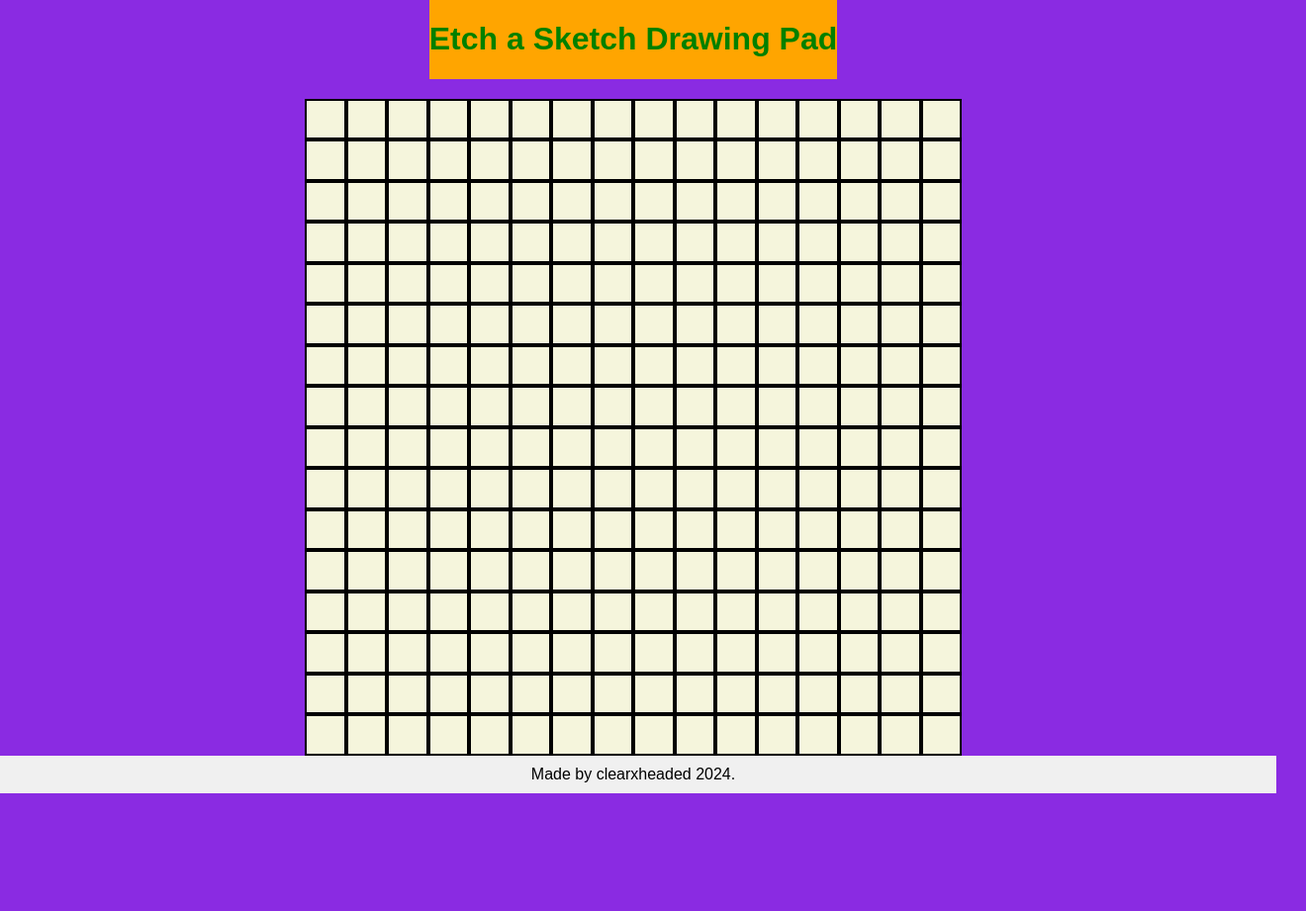
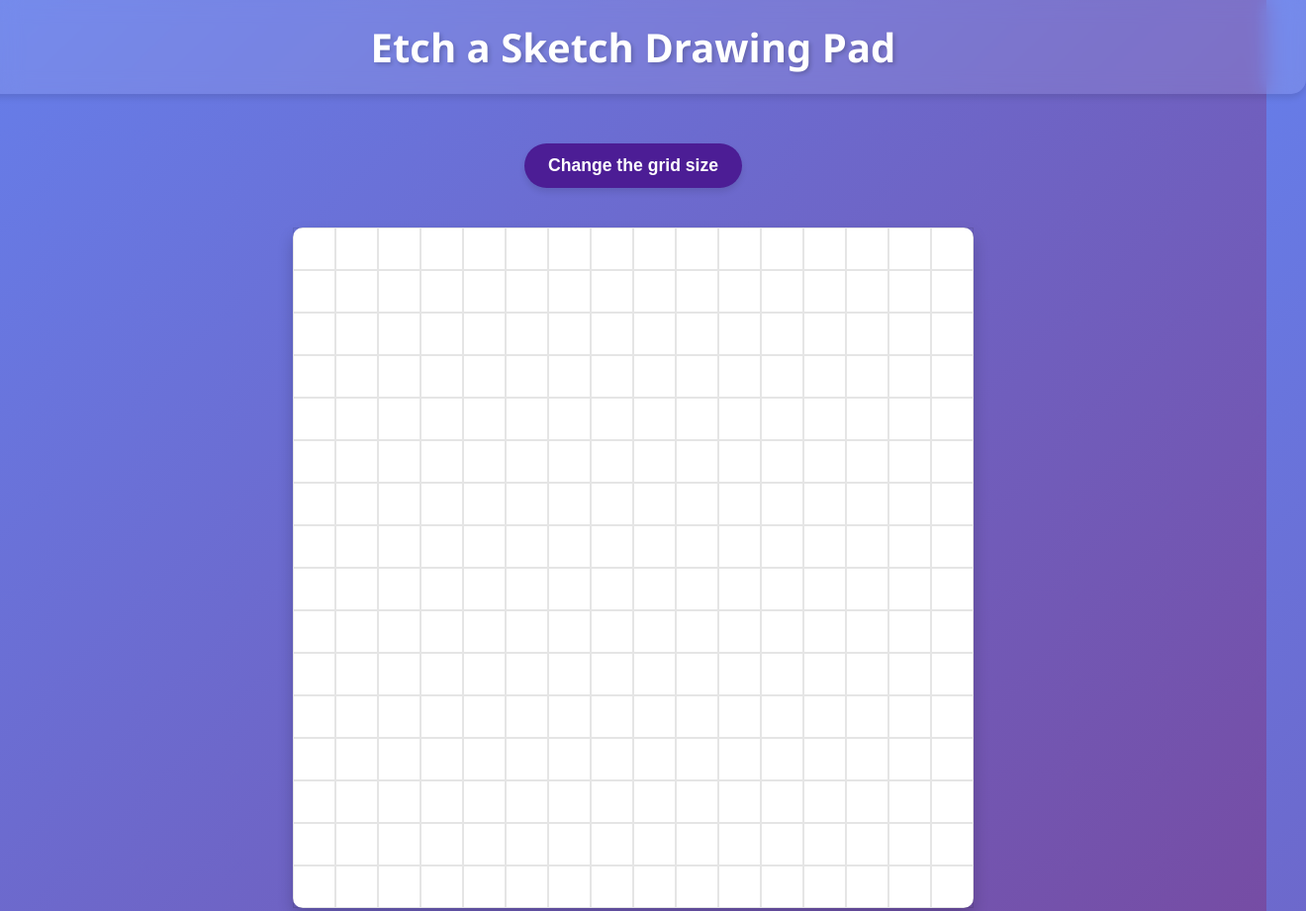
Before and after one commit to Clearxheaded/etch-a-sketch, a plain HTML site: page index.html in a window 1280 px wide. Shown: the top 921 px of the page at 99% size, 1320 px wide, since content can reach past the window. Before the commit the page ends 802 px from the top, so only its background shows below. Drawn offline with Linux system fonts and the light colour scheme.

Commit message:
Add a button functionality and restructure the css
- Implemented a button and change the size of a grid
- Added a better UI

```diff
--- a/index.html
+++ b/index.html
@@ -4,19 +4,19 @@
     <meta charset="UTF-8">
     <meta name="viewport" content="width=device-width, initial-scale=1.0">
     <title>Etch a Sketch</title>
-    <script src="script.js"></script>
     <link rel="stylesheet" href="styles.css">
 </head>
 <body>
     <div class="header">
         <h1>Etch a Sketch Drawing Pad</h1>
     </div>
+    <button id="size-btn">Change the grid size</button>
     <div id="container">
         <!-- Grid of divs goes here -->
     </div>
     <div class="footer">
         Made by clearxheaded 2024.
     </div>
-
+    <script src="script.js"></script>
 </body>
 </html>
--- a/script.js
+++ b/script.js
@@ -1,15 +1,48 @@
 document.addEventListener("DOMContentLoaded", () => {
     const container = document.querySelector("#container");
-    for(let i = 0; i < 256; i++) {
-    const div = document.createElement("div");
-    div.classList.add("square");
-    container.appendChild(div);
+    const sizeButton = document.querySelector("#size-btn");
+
+    let userSize = 16; // Default size (16x16)
+
+    function createGrid() {
+        container.innerHTML = '';
+        const containerWidth = container.clientWidth;
+        const containerHeight = container.clientHeight;
+
+        // Calculate square size based on the smaller of width or height to ensure squares fit both dimensions
+        const squareSize = Math.floor(Math.min(containerWidth, containerHeight) / userSize);
+
+        container.style.width = `${squareSize * userSize}px`;
+        container.style.height = `${squareSize * userSize}px`;
+
+        for (let i = 0; i < userSize * userSize; i++) {
+            const div = document.createElement("div");
+            div.classList.add("square");
+            div.style.height = `${squareSize}px`;
+            div.style.width = `${squareSize}px`;
+            div.style.boxSizing = 'border-box';
+
+            div.addEventListener("mouseover", () => {
+                div.style.backgroundColor = "blue";
+            });
+
+            container.appendChild(div);
+        }
     }
-    const squares = document.querySelectorAll(".square");
 
-    squares.forEach(square => {
-        square.addEventListener("mouseover", () => {
-            square.style.backgroundColor = "blue";
-        })
+    createGrid();
+
+    sizeButton.addEventListener("click", () => {
+        let newSize = prompt("Please enter a new grid size (max 100x100): ");
+        newSize = parseInt(newSize);
+
+        if (isNaN(newSize) || newSize <= 0) {
+            alert("Please enter a valid positive number");
+        } else if (newSize > 100) {
+            alert("The size cannot be larger than 100");
+        } else {
+            userSize = newSize;
+            createGrid();
+        }
     });
 });
--- a/styles.css
+++ b/styles.css
@@ -1,36 +1,76 @@
 body {
-    font-family: Arial, Helvetica, sans-serif;
+    font-family: 'Segoe UI', Tahoma, Geneva, Verdana, sans-serif;
     display: flex;
     flex-direction: column;
     align-items: center;
     margin: 0;
     padding: 0;
-    height: 100vh;
-    background-color: blueviolet;
+    min-height: 100vh;
+    background: linear-gradient(135deg, #667eea 0%, #764ba2 100%);
 }
 
 .header {
-    background-color: orange;
-    color: green;
+    background-color: rgba(255, 255, 255, 0.1);
+    backdrop-filter: blur(10px);
+    padding: 20px 40px;
+    border-radius: 0 0 15px 15px;
+    margin-bottom: 30px;
+    box-shadow: 0 4px 6px rgba(0, 0, 0, 0.1);
+    width: 100%;
+    text-align: center;
+}
+
+.header h1 {
+    color: white;
+    margin: 0;
+    font-size: 2.5rem;
+    text-shadow: 2px 2px 4px rgba(0, 0, 0, 0.2);
+}
+
+#size-btn {
+    margin: 20px 0;
+    background-color: #4c1d95;
+    color: white;
+    border: none;
+    padding: 12px 24px;
+    border-radius: 25px;
+    font-size: 1.1rem;
+    font-weight: 600;
+    cursor: pointer;
+    transition: all 0.3s ease;
+    box-shadow: 0 4px 6px rgba(0, 0, 0, 0.1);
+}
+
+#size-btn:hover {
+    background-color: #6d28d9;
+    box-shadow: 0 6px 8px rgba(0, 0, 0, 0.2);
 }
 
 #container {
-    margin-top: 20px;
-    background-color: beige;
-    width: 664px;
-    height: 664px;
+    background-color: white;
+    width: 700px;
+    height: 700px;
     display: flex;
     flex-wrap: wrap;
-    justify-content: flex-start;
-    align-items: flex-start;
+    align-content: flex-start;
+    box-sizing: border-box;
+    padding: 0;
+    margin: 20px auto;
+    border-radius: 10px;
+    box-shadow: 0 8px 16px rgba(0, 0, 0, 0.2);
 }
 
 #container div {
-    border-style: solid;
-    border-color: black;
-    border-width: 2px;
-    height: 37.5px;
-    width: 37.5px;
+    border: 1px solid rgba(0, 0, 0, 0.1);
+    box-sizing: border-box;
+    margin: 0;
+    padding: 0;
+    flex-shrink: 0;
+    transition: background-color 0.2s ease;
+}
+
+#container div:hover {
+    background-color: rgba(76, 29, 149, 0.1);
 }
 
 .footer {
@@ -38,7 +78,10 @@ body {
     align-items: center;
     justify-content: center;
     margin-top: auto;
-    background-color: #f0f0f0;
+    background-color: rgba(255, 255, 255, 0.1);
     width: 100%;
-    padding: 10px;
+    padding: 15px;
+    color: white;
+    font-size: 0.9rem;
+    text-shadow: 1px 1px 2px rgba(0, 0, 0, 0.2);
 }
```
